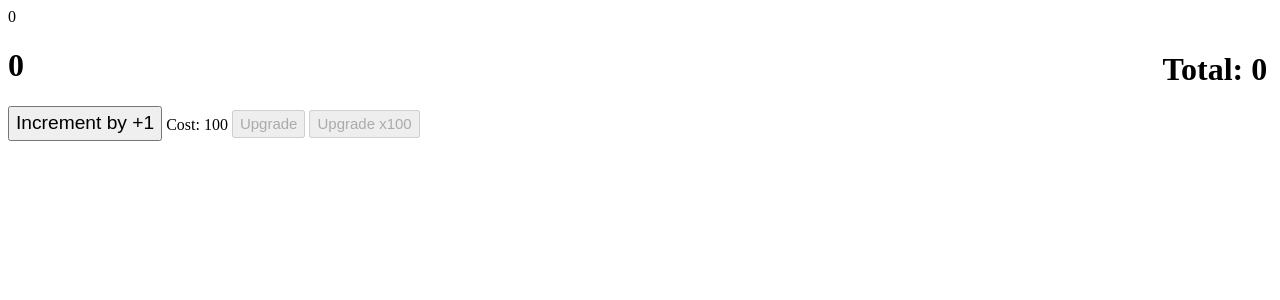
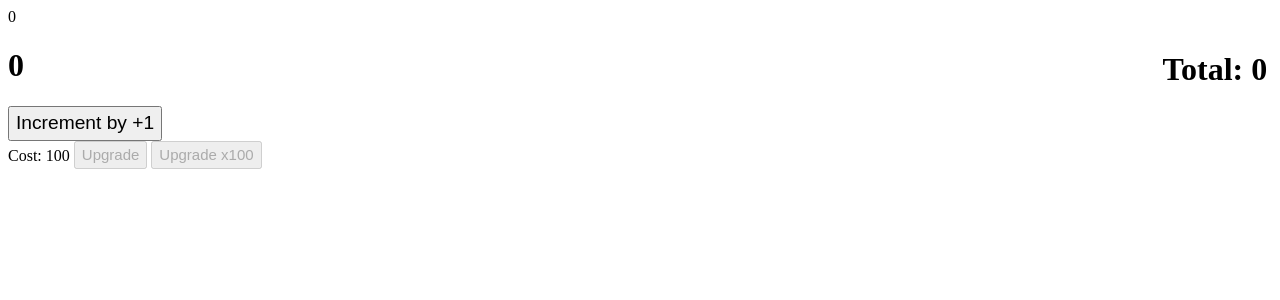
Before and after one commit to TheCarrotCutter/Number-Incrementator, a Flask app: page / in a window 1280 px wide. Shown: the top 300 px of the page. Run offline with Flask 2, Linux system fonts and the light colour scheme.

Commit message:
Update index.html

```diff
--- a/api/templates/index.html
+++ b/api/templates/index.html
@@ -9,6 +9,7 @@
     <h1 id="counter" class="counter" >0</h1>
     <h1 id="total" class="total" >0</h1>
         <button id='main_button' type="button" class="main_button" onclick=increment()>Increment</button>
+    <div class="upgrade_button_container"></div>
         <label >Cost: 100</label>
         <button id="increment_upgrade" type="button" onclick=increment_upgrade()>Upgrade</button>
         <button id="increment_upgrade_100" type="button" onclick=increment_upgrade_100()>Upgrade x100</button>
```
